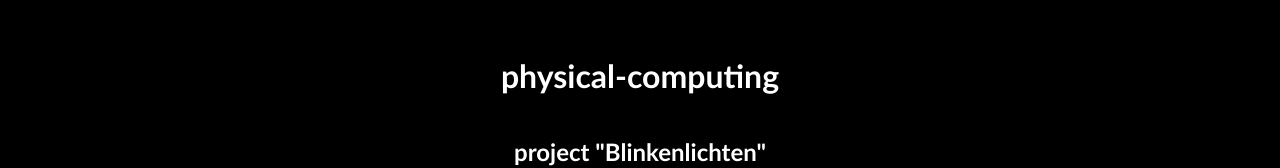
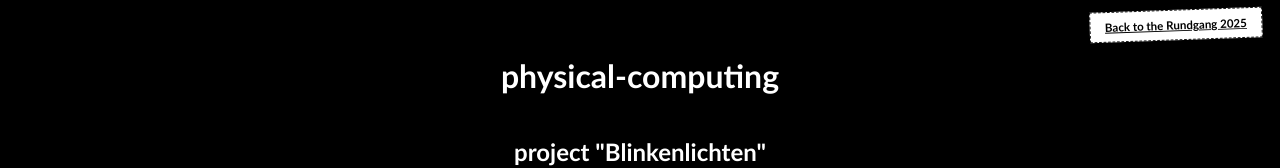
Before and after one commit to hbk-bs/blinkenlichten-umpellumpa, a plain HTML site: page index.html in a window 1280 px wide. Shown: the top 168 px of the page. Drawn offline with Linux system fonts and the light colour scheme.

Commit message:
Update index.html

```diff
--- a/index.html
+++ b/index.html
@@ -43,5 +43,50 @@
             <p> second idea: isolating the wires </p>
         </div>
     </div>
+
+    	<div id="backlink">
+		<style>
+			#backlink {
+				--color-accent: hsl(198, 100%, 50%);
+				position: absolute;
+				top: 8px;
+				right: 8px;
+				border: 1px dashed black;
+				background-color: white;
+				padding: 8px;
+				cursor: pointer;
+				color: black;
+				font-size: 0.8rem;
+				font-weight: bold;
+				transition: all 0.3s ease;
+				transform: rotate(-2deg) scale(0.9);
+				box-shadow: 0 0 10px 0 rgba(0, 0, 0, 0.5);
+				a {
+					text-decoration: none;
+					color: black;
+					color: inherit;
+					text-decoration: underline;
+					background-image: linear-gradient(to right,
+							var(--color-accent) 0%,
+							var(--color-accent) 100%);
+					background-size: 0% 100%;
+					background-position: left center;
+					background-repeat: no-repeat;
+					transition: background-size 0.2s ease-in-out;
+					padding: 0.5rem;
+				}
+				a:hover {
+					background-size: 100% 100%;
+					color: white;
+				}
+
+			}
+			#backlink:hover {
+				transform: rotate(2deg) scale(1);
+			}
+		</style>
+		<a href="https://rundgang2025.qawsed.site">Back to the Rundgang 2025</a>
+	</div>
+
 </body>
 </html>
```
